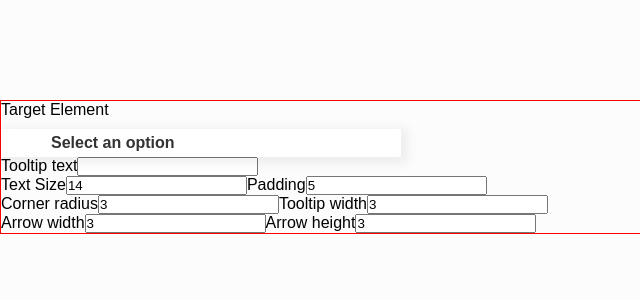
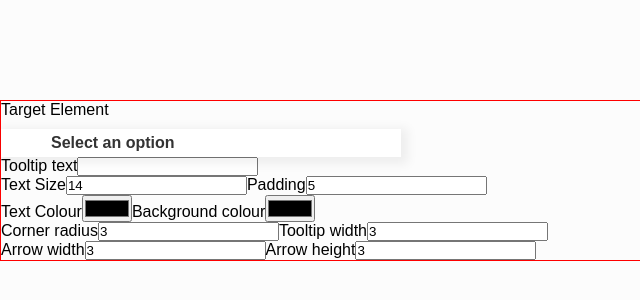
Before and after one commit to MaheshReddy-05/Plotline-Task-Submission, a React (Create React App) app: page / in a window 1280 px wide. Shown: the top 300 px of the page, without its empty margins (0-640 px from the left). Built offline with nearby package versions, Linux system fonts and the light colour scheme.

Commit message:
Added Color Input

```diff
--- a/src/components/TooltipCustomizationForm/tooltipCustomizationForm.jsx
+++ b/src/components/TooltipCustomizationForm/tooltipCustomizationForm.jsx
@@ -14,8 +14,6 @@ export default function TooltipCustomizationForm({
   const [toolTipsText, setToolTipsText] = useState("");
   const [textSize, setTextSize] = useState(14);
   const [padding, setPadding] = useState(5);
-//   const [textColor, setTextColor] = useState("");
-//   const [backgroundColor, setBackgroundColor] = useState("");
   const [style, setStyle] = useState({});
   const [cornerRadius, setCornerRadius] = useState(3);
   const [tooltipWidth, setTooltipWidth] = useState(3);
@@ -143,14 +141,20 @@ export default function TooltipCustomizationForm({
           <label>Padding</label>
           <input type="text" value={padding} onChange={handlePadding} />
         </div>
-        {/* <label>Text Colour</label>
-        <input type="text" value={textColor} onChange={handleTextColor} />
+        <label>Text Colour</label>
+        <input
+                type="color"
+                id="customTooltipTextColor"
+                value={style.color || ''}
+                onChange={handleTextColor}
+            />
         <label>Background colour</label>
         <input
-          type="text"
-          value={backgroundColor}
-          onChange={handleBackgroundColor}
-        /> */}
+                type="color"
+                id="customTooltipBackgroundColor"
+                value={style.backgroundColor || ''}
+                onChange={handleBackgroundColor}
+            />
         <div>
           <label>Corner radius</label>
           <input
```
Also changed, not shown: src/components/ButtonWithTooltip/buttonWithTooltip.jsx (added, +7 -0 lines).
